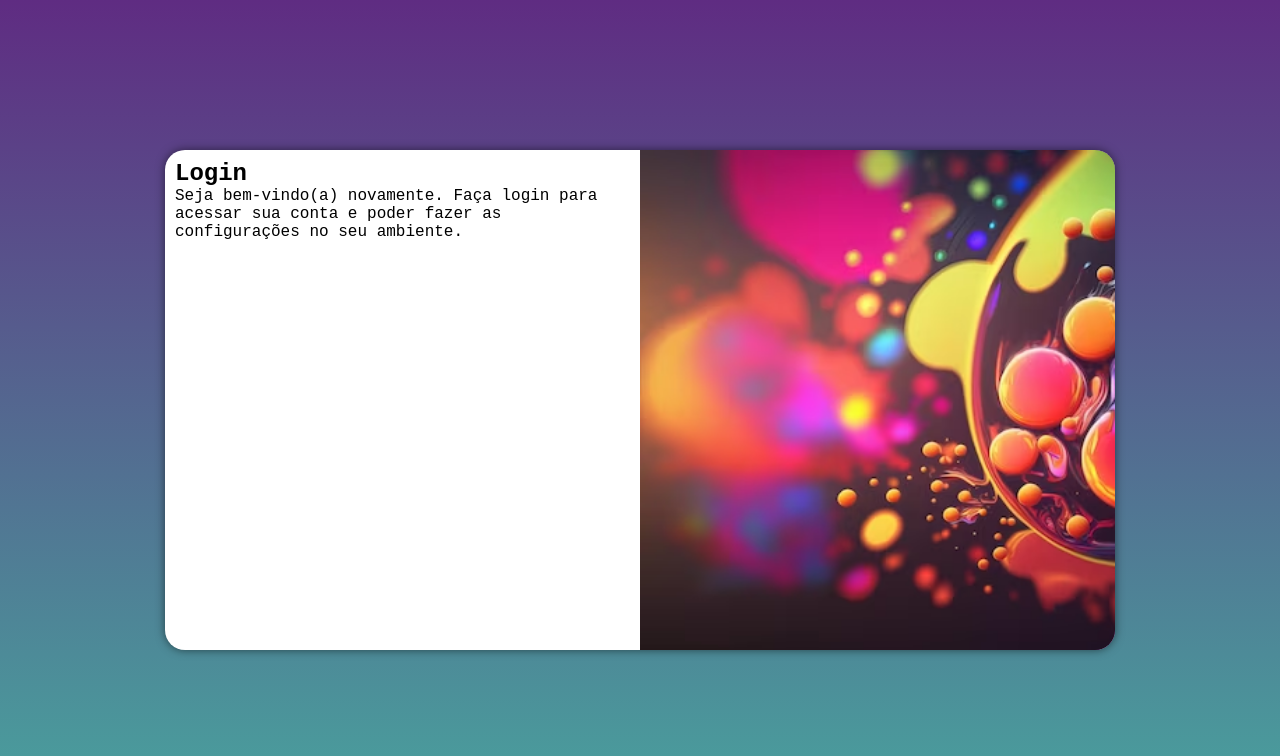
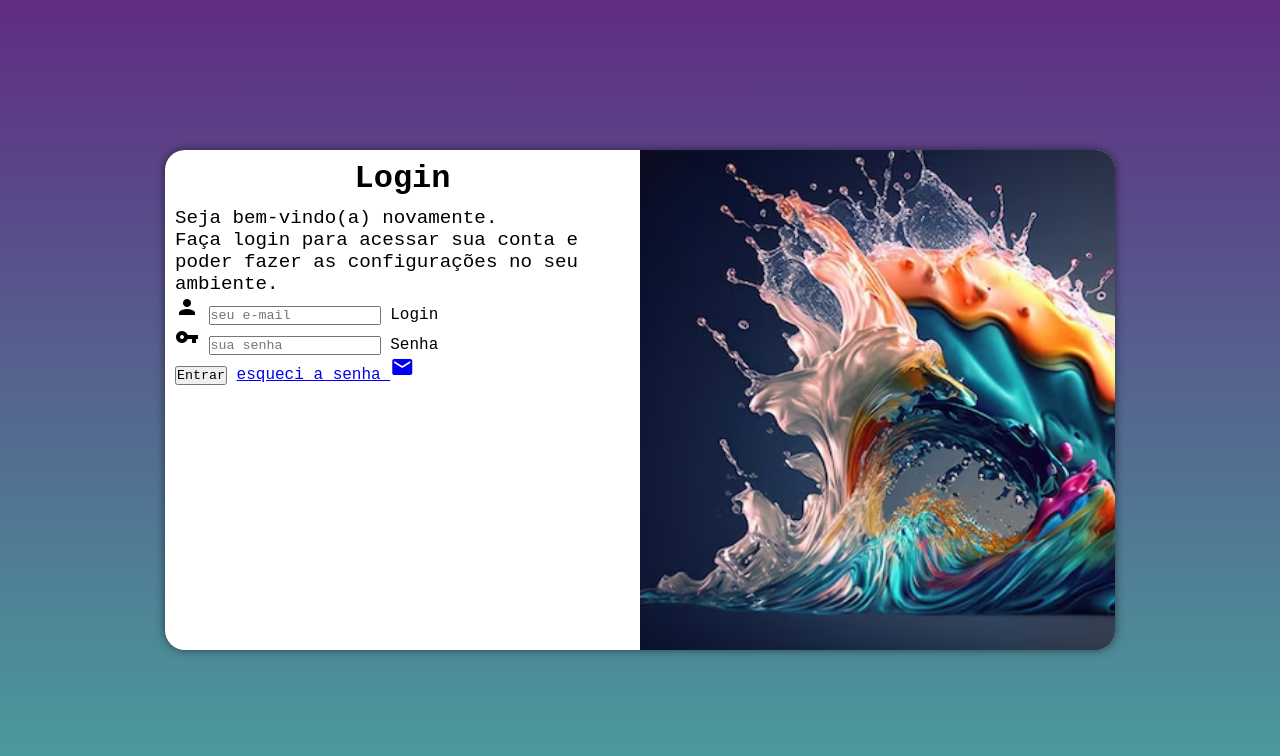
Before and after one commit to Janaina-Ferreira/projeto-login, a plain HTML site: page index.html in a window 1280 px wide. Drawn offline with Linux system fonts and the light colour scheme.

Commit message:
atualizando

```diff
--- a/estilos/media-query.css
+++ b/estilos/media-query.css
@@ -19,6 +19,14 @@
         float: right;
         width: 70%;
     }
+
+    div#formulario > h1{
+        font-size: 1.8em;
+    }
+
+    div#formulario > p{
+        font-size: 1.1em;}
+
 }
 
 @media screen and (min-width: 992px){
@@ -41,4 +49,11 @@
         width: 50%;
     }
 
+    div#formulario > h1{
+        font-size: 2em;
+    }
+
+    div#formulario > p{
+        font-size: 1.2em;
+    }
 }
--- a/estilos/style.css
+++ b/estilos/style.css
@@ -38,7 +38,7 @@ section#login{
 
 section#login > div#imagem{
     display: block;
-    background: #5f2c82 url(../imagens/fundo-de-cor-brilhante-abstrato-generative-ai_155807-1944.avif) no-repeat;
+    background: #5f2c82 url(../imagens/respingo-colorido-abstrato-3d-background-generativo-ai-background_60438-2509.avif) no-repeat;
     background-size: cover;
     height: 200px;
 
@@ -48,3 +48,12 @@ section#login > div#formulario{
     display: block;
     padding: 10px;
 }
+
+div#formulario > h1{
+    text-align: center;
+    margin-bottom: 10px;
+}
+
+div#formulario > p{
+    font-size: .8em;
+}
--- a/index.html
+++ b/index.html
@@ -4,6 +4,9 @@
     <meta charset="UTF-8">
     <meta name="viewport" content="width=device-width, initial-scale=1.0">
     <title>Tela de Login</title>
+
+    <link href="https://fonts.googleapis.com/icon?family=Material+Icons"
+      rel="stylesheet">
 
     <link rel="stylesheet" href="estilos/style.css">
     <link rel="stylesheet" href="estilos/media-query.css">
@@ -16,9 +19,25 @@
             </div>
             <div id="formulario">
                 <h1>Login</h1>
-                <p>Seja bem-vindo(a) novamente. Faça login para acessar sua conta e poder fazer as configurações no seu ambiente.</p>
-                <form action="" method="post">
+                <p>Seja bem-vindo(a) novamente. <br> Faça login para acessar sua conta e poder fazer as configurações no seu ambiente.</p>
+                <form action="" method="post" autocomplete="on">
+                  <div class="campo">
+                    <i class="material-icons">person</i>
+                    <input type="email" name="login" id="ilogin" placeholder="seu e-mail" autocomplete="email" required maxlength="25">
+                    <label for="ilogin">Login</label>
 
+                  </div>
+                  <div class="campo">
+                    <i class="material-icons">vpn_key</i>
+                    <input type="password" name="senha" id="isenha" placeholder="sua senha" autocomplete="current-password" required minlength="8" maxlength="20">
+                    <label for="isenha">Senha</label>
+                  </div>
+                  <div>
+
+                    <input type="submit" value="Entrar">
+                    <a href="esqueci.html">esqueci a senha    <i class="material-icons">mail</i></a>
+
+                  </div>
                 </form>
 
             </div>
```
